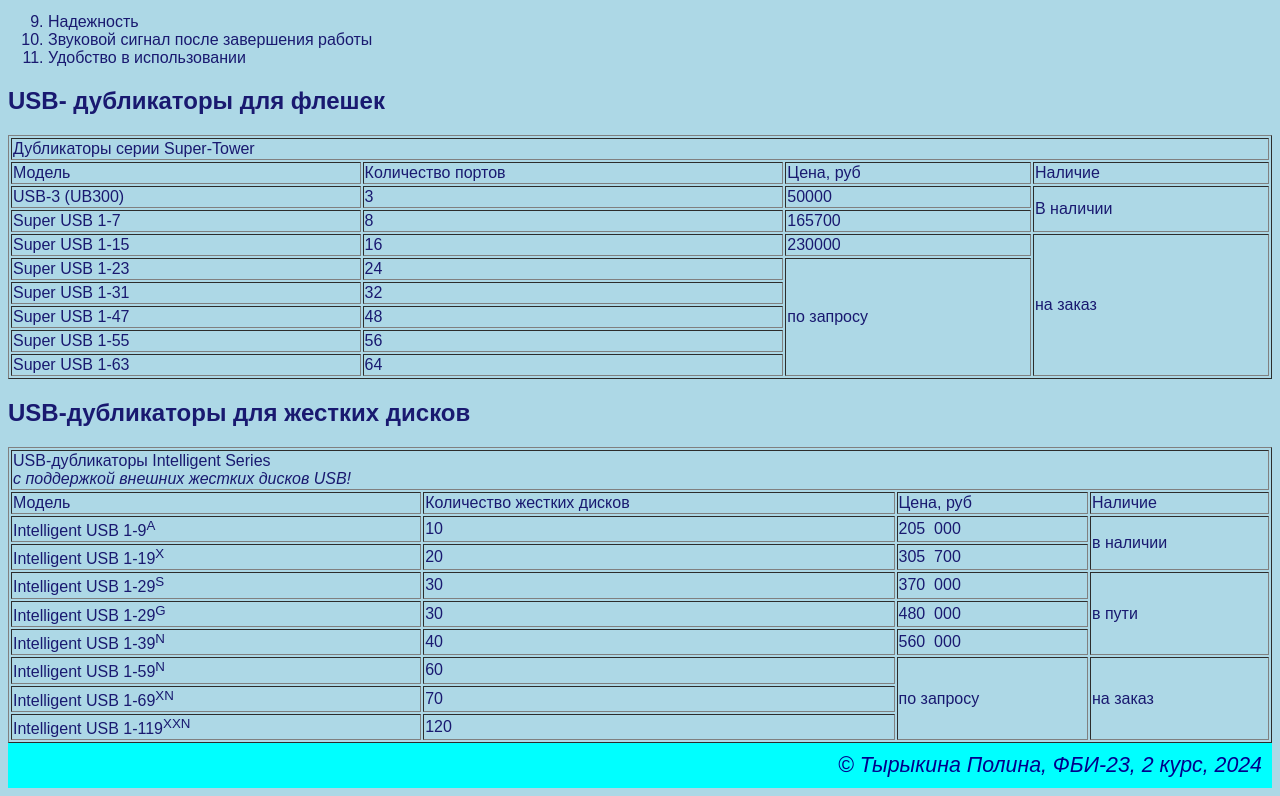
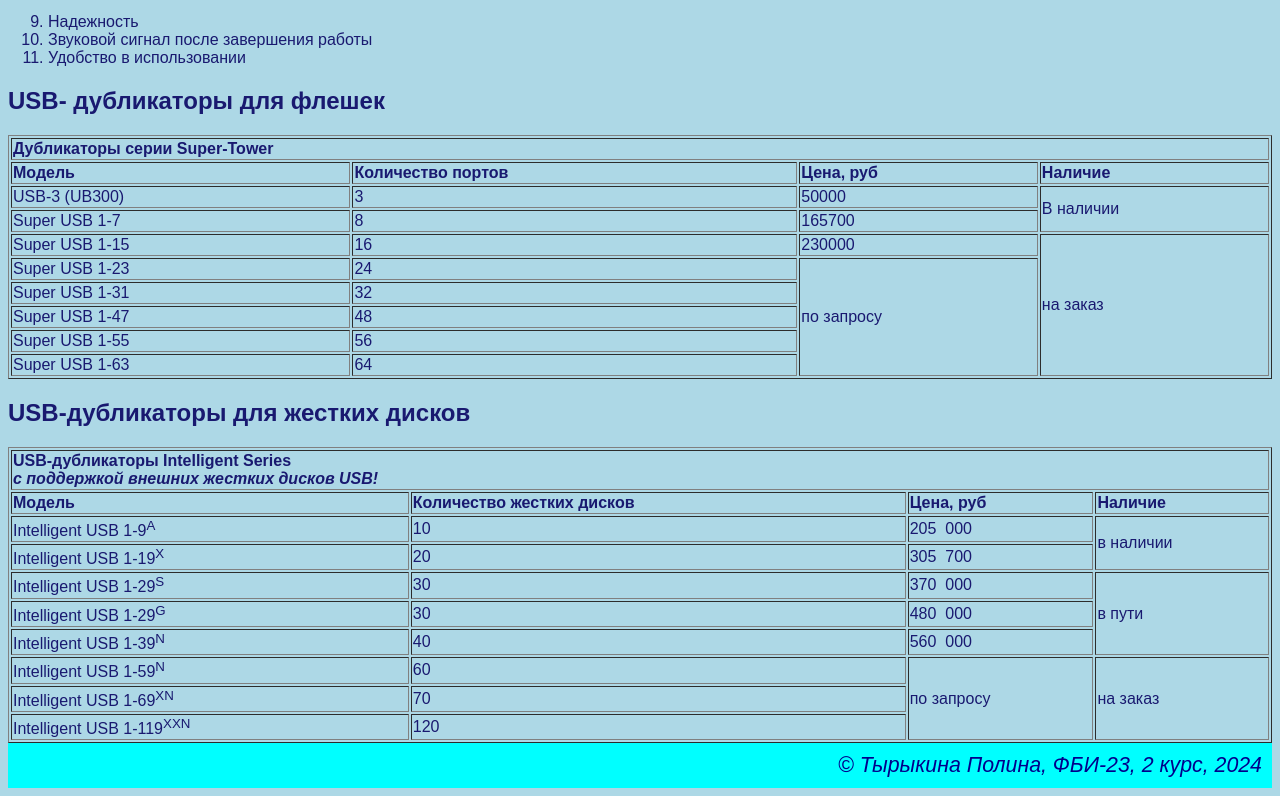
Before and after one commit to polinatyrykina/-web-front-labs, a plain HTML site: page lab2/usb.html in a window 1280 px wide. Shown: the part 773-1569 px from the top of the page. Drawn offline with Linux system fonts and the light colour scheme.

Commit message:
Заготовки таблиц

```diff
--- a/lab2/usb.html
+++ b/lab2/usb.html
@@ -81,10 +81,10 @@
         <h2>USB- дубликаторы для флешек</h2>
 
             <table border = "1" width="100%">
-                <tr>
+                <tr style="font-weight: bold;">
                     <td colspan="4"> Дубликаторы серии Super-Tower</td>
                 </tr>
-                <tr>
+                <tr style="font-weight: bold;">
                     <td>Модель</td>
                     <td>Количество портов</td>
                     <td>Цена, руб</td>
@@ -132,12 +132,11 @@
            </table>
         <h2>USB-дубликаторы для жестких дисков</h2>
             <table border = "1" width="100%">
-                <tr>
-                    <td colspan="4">
+                <tr style="font-weight: bold;"><td colspan="4">
                         USB-дубликаторы Intelligent Series<br><i>с поддержкой внешних жестких дисков USB!</i>
                     </td>
                 </tr>
-                <tr>
+                <tr style="font-weight: bold;">
                     <td>Модель</td>
                     <td>Количество жестких дисков</td>
                     <td>Цена, руб</td>
```
